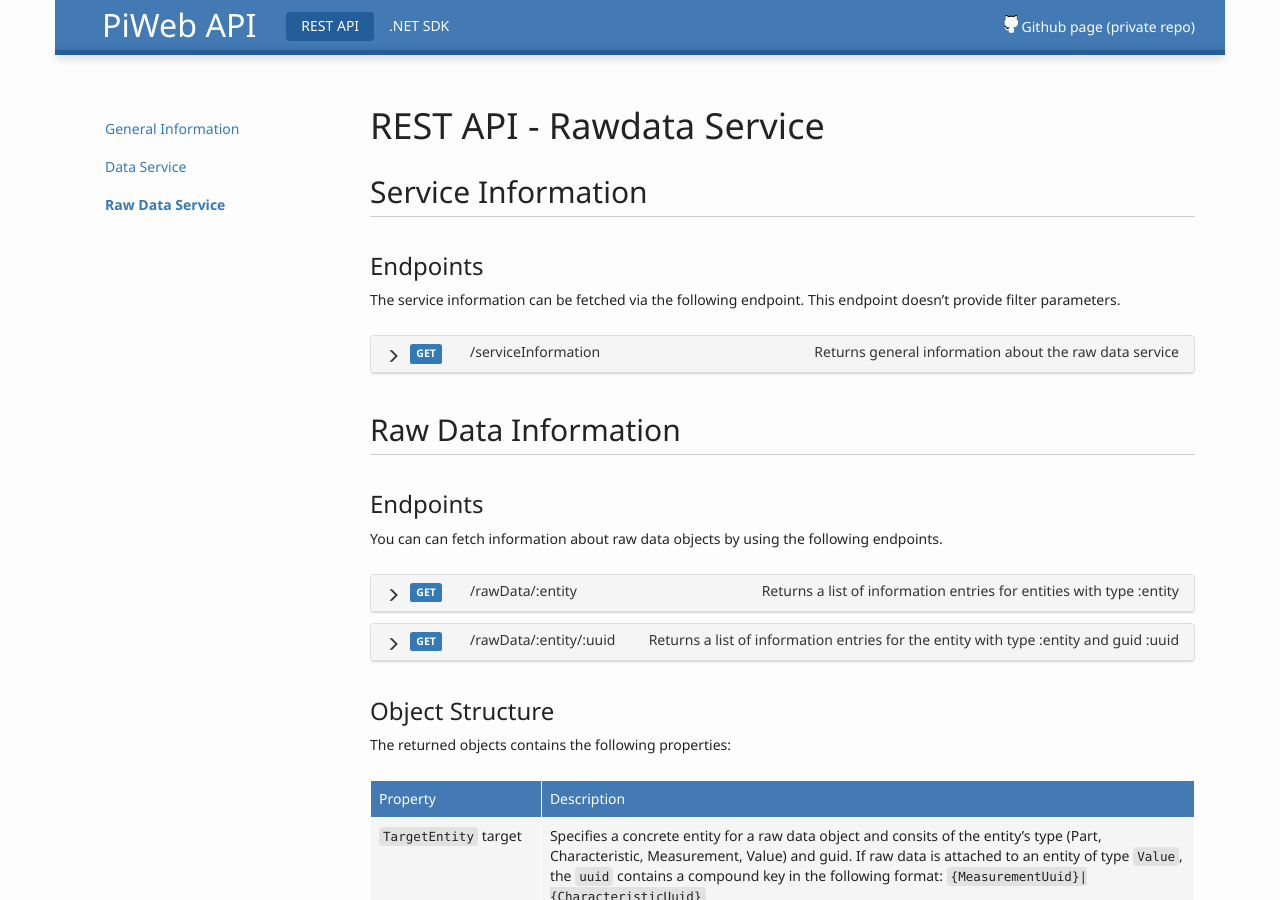
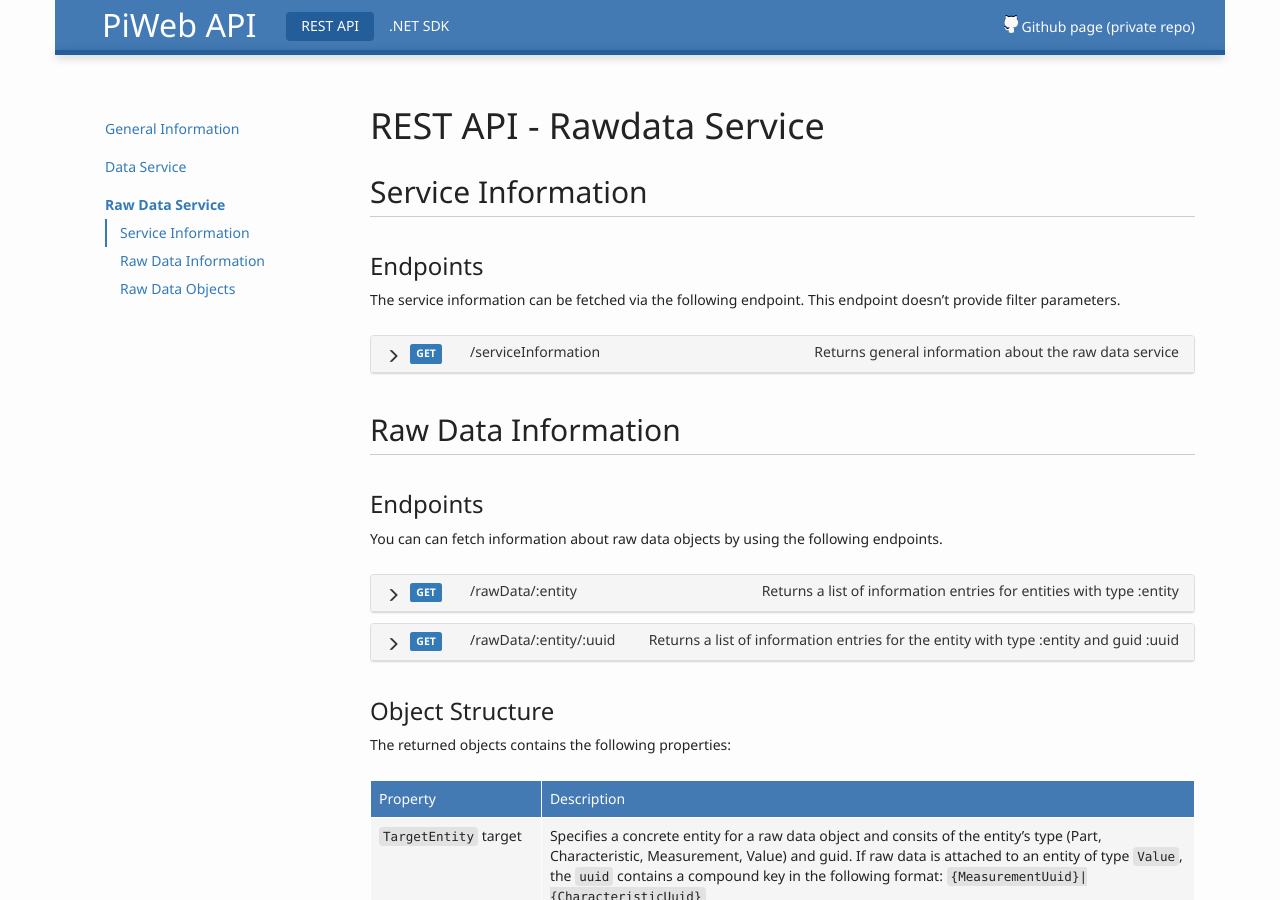
Before and after one commit to ZEISS-PiWeb/PiWeb-Api, a Jekyll site: the page built from _pages/013-restapi-rawdataservice.md, in a window 1280 px wide and 900 px high. Built offline with Jekyll 4.4.1, drawn with Linux system fonts in a browser that asks for light colours.

Commit message:
Update 013-restapi-rawdataservice.md

```diff
--- a/_pages/013-restapi-rawdataservice.md
+++ b/_pages/013-restapi-rawdataservice.md
@@ -6,12 +6,18 @@
 subTitle: Rawdata Service
 permalink: /restapi/rawdataservice/serviceinformation/
 sections:
-  serviceInformation: Service Information
-  rawDataInformation: Raw Data Information
-  rawDataObjects: Raw Data Objects
+  serviceInformation:
+    title: Service Information
+    anchor: rs-service-information
+  rawDataInformation:
+    title: Raw Data Information
+    anchor: rs-raw-data-information
+  rawDataObjects:
+    title: Raw Data Objects
+    anchor: rs-raw-data-objects
 ---
 
-## {{page.sections['serviceInformation']}}
+<h2 id="{{page.sections['serviceInformation'].anchor}}">{{page.sections['serviceInformation'].title}}</h2>
 
 ### Endpoints
 
@@ -46,8 +52,7 @@
 
 
 
-
-## {{page.sections['rawDataInformation']}}
+<h2 id="{{page.sections['rawDataInformation'].anchor}}">{{page.sections['rawDataInformation'].title}}</h2>
 
 
 ### Endpoints
@@ -173,9 +178,7 @@
 
 
 
-
-## {{page.sections['rawDataObjects']}}
-
+<h2 id="{{page.sections['rawDataObjects'].anchor}}">{{page.sections['rawDataObjects'].title}}</h2>
 
 ### Endpoints
 
```
